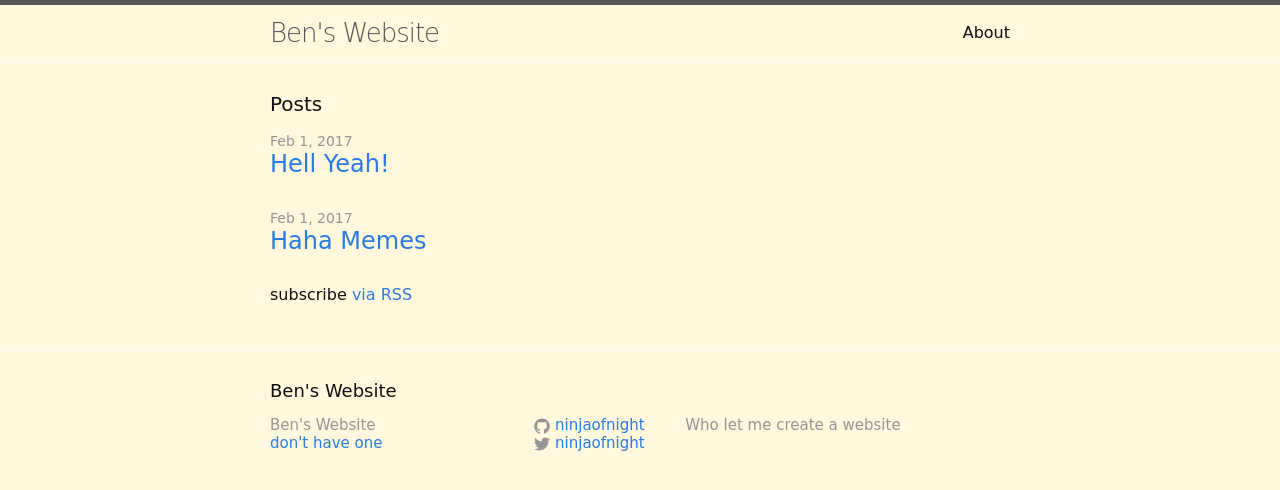
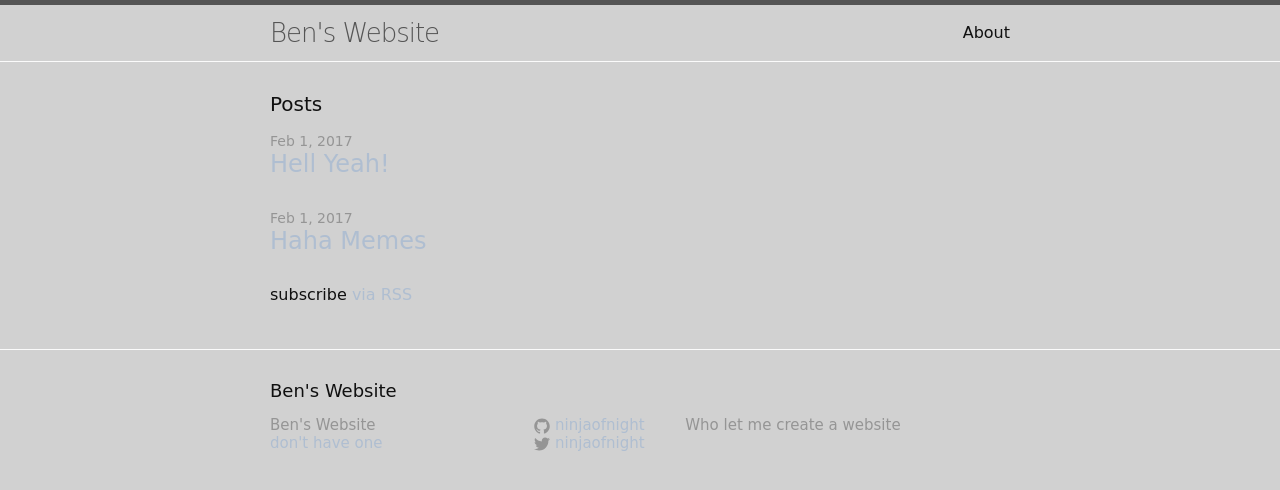
Before and after one commit to ninjaofnight/ninjaofnight.github.io, a Jekyll site: the page built from index.html, in a window 1280 px wide. Shown: the top 490 px of the page. Built offline with Jekyll 4.4.1, drawn with Linux system fonts in a browser that asks for light colours.

Commit message:
Update main.scss

```diff
--- a/css/main.scss
+++ b/css/main.scss
@@ -15,8 +15,8 @@ $base-line-height: 1.5;
 $spacing-unit:     30px;
 
 $text-color:       #101010;
-$background-color: #fff8dc;
-$brand-color:      #2a7ae2;
+$background-color: #d1d1d1;
+$brand-color:      #afbed1;
 
 $grey-color:       #959595;
 $grey-color-light: lighten($grey-color, 40%);
```
